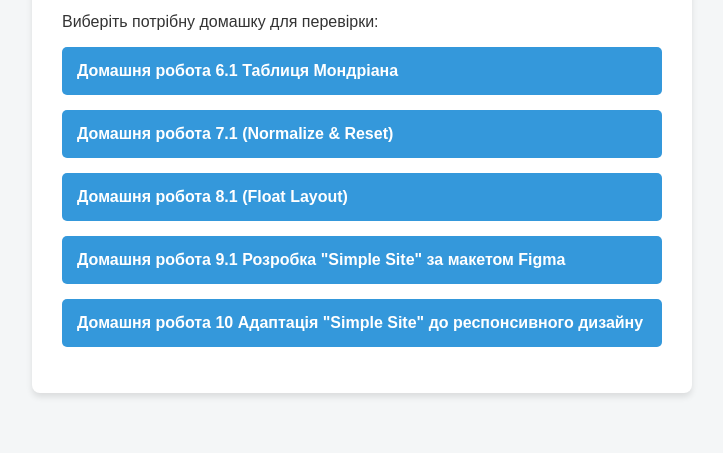
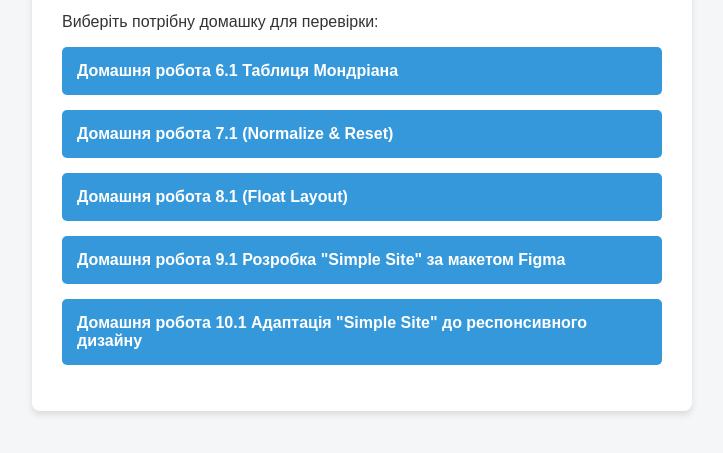
Before and after one commit to galina1706/FullSJS, a plain HTML site: page index.html in a window 1280 px wide. Shown: the part 157-610 px from the top of the page, without its empty margins (278-1001 px from the left). Drawn offline with Linux system fonts and the light colour scheme.

Commit message:
Update homework link for HW 10 to HW 10.1

```diff
--- a/index.html
+++ b/index.html
@@ -24,7 +24,7 @@
         <li><a href="./HW_7.1/">Домашня робота 7.1 (Normalize & Reset)</a></li>
         <li><a href="./HW_8.1/">Домашня робота 8.1 (Float Layout)</a></li>
         <li><a href="./HW_9/">Домашня робота 9.1 Розробка "Simple Site" за макетом Figma</a></li>
-        <li><a href="./HW_10/">Домашня робота 10 Адаптація "Simple Site" до респонсивного дизайну</a></li>
+        <li><a href="./HW_10/">Домашня робота 10.1 Адаптація "Simple Site" до респонсивного дизайну</a></li>
     </ul>
 </div>
 
```
